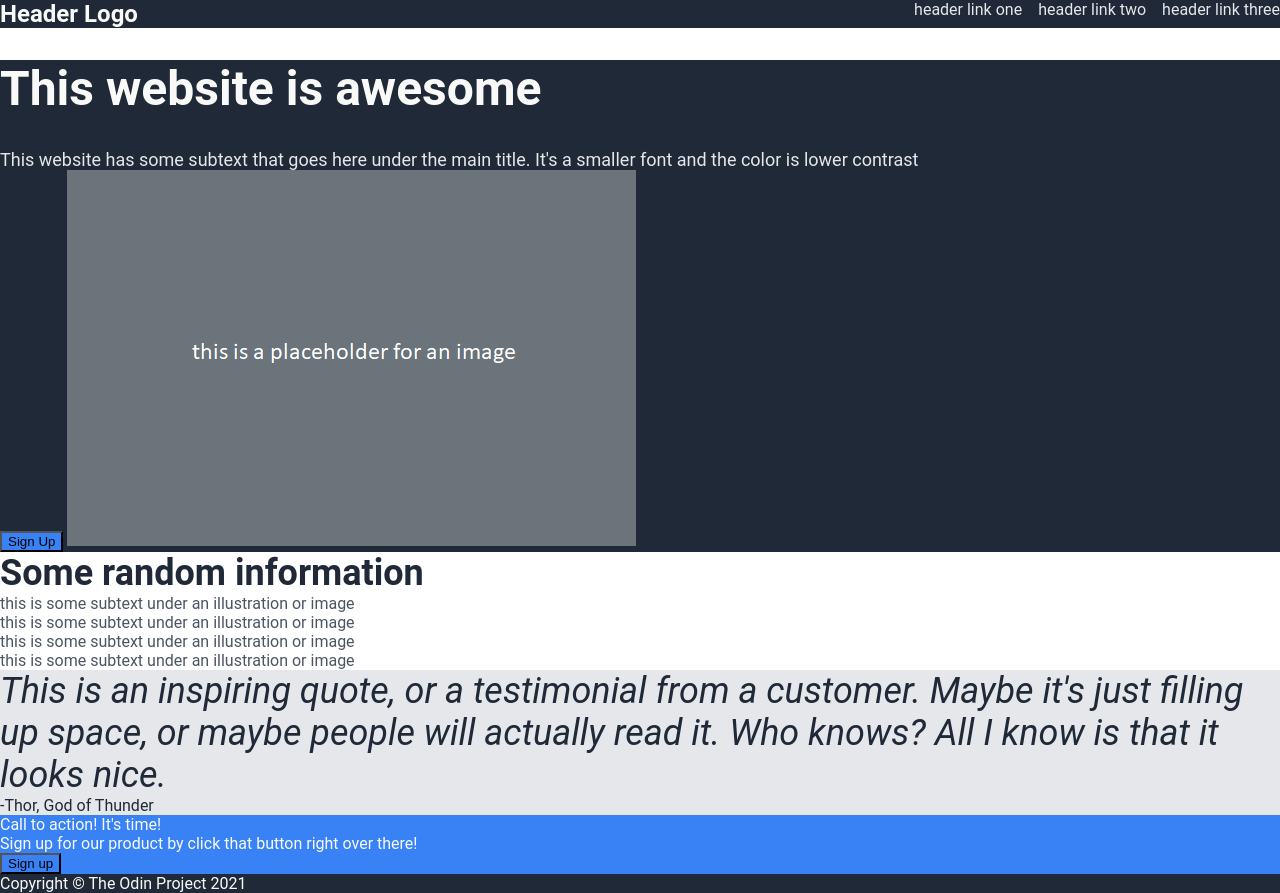
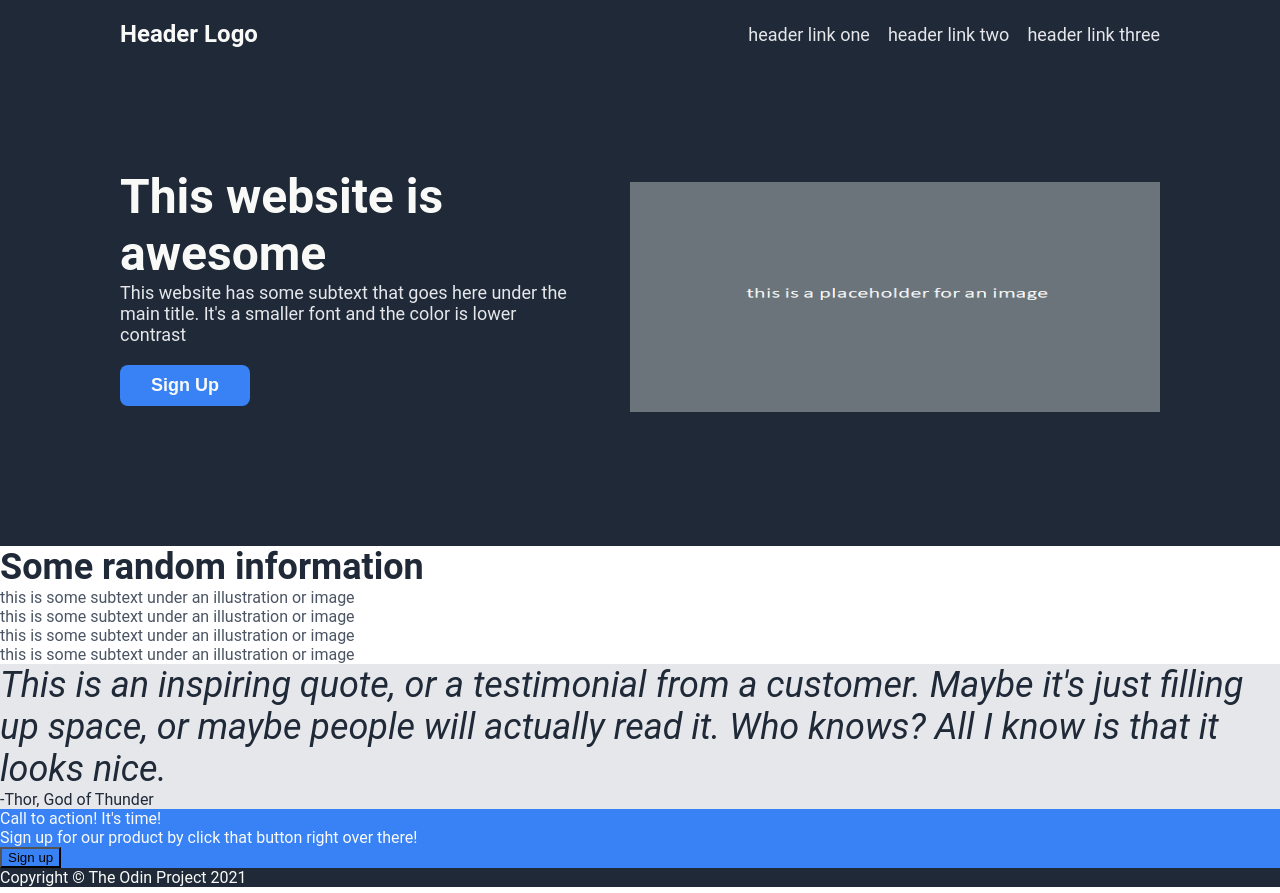
Before and after one commit to probablytyler/landing-page, a plain HTML site: page index.html in a window 1280 px wide. Drawn offline with Linux system fonts and the light colour scheme.

Commit message:
Add formatting for header sections

```diff
--- a/index.html
+++ b/index.html
@@ -8,7 +8,9 @@
     <title>Odin Landing Page</title>
 </head>
 <body>
-    <div class="header bg-dblue">
+    <div class="header-container bg-dblue">
+        <div class="container">
+            <div class="header">
                 <div class="logo white-text">Header Logo</div>
                 <ul class="links grey-text">
                     <li><a href="#">header link one</a></li>
@@ -16,14 +18,19 @@
                     <li><a href="#">header link three</a></li>
                 </ul>
             </div>
+            <div class="title">
+                <div class="left">
+                    <h1 class="white-text">This website is awesome</h1>
+                    <div class="title-subtext grey-text">This website has some subtext that goes here under the main title. It's a smaller font and the color is lower contrast</div>
+                    <button class="header-signup white-text">Sign Up</button>
+                </div>
+                <img alt="placeholder for an image" src="images/placeholder.png">
+            </div>
+        </div>
+    </div>
 
     <div class="content">
-        <div class="title bg-dblue">
-            <h1 class="white-text">This website is awesome</h1>
-            <div class="title-subtext grey-text">This website has some subtext that goes here under the main title. It's a smaller font and the color is lower contrast</div>
-            <button class="header-signup">Sign Up</button>
-            <img alt="placeholder for an image" src="images/placeholder.png">
-        </div>
+
         <div class="info-container">
             <div class="info-text black-text">Some random information</div>
             <div class="info">
--- a/styles.css
+++ b/styles.css
@@ -1,3 +1,5 @@
+* { box-sizing: border-box;}
+
 body {
     font-family: Roboto, Helvetica, 'Open Sans', sans-serif;
     margin: 0;
@@ -8,39 +10,70 @@ body {
     flex-direction: column;
 }
 
-.bg-dblue {
-    background-color: #1F2937;
+.bg-dblue {background-color: #1F2937;}
+
+.bg-lblue, button {background-color: #3882F6;}
+
+.grey-text {color: #E5E7EB;}
+
+.white-text {color: #F9FAF8;}
+
+.black-text {color: #1F2937;}
+
+.width {width: 1040px;}
+
+.border {border: 2px solid hotpink;}
+
+.header-container {
+    display: flex;
+    justify-content: center;
 }
 
-.bg-lblue,
-button {
-    background-color: #3882F6;
+.container {
+    width: 1040px;
 }
 
-.grey-text {
-    color: #E5E7EB;
-}
-
-.white-text {
-    color: #F9FAF8;
-}
-
-.black-text {
-    color: #1F2937;
+.left {
+    max-width: 460px;
 }
 
 .header {
     display: flex;
     justify-content: space-between;
+    min-width: 0;
+    min-height: 0;
+    padding: 20px 0;
+}
+
+.title {
+    display: flex;
+    flex-wrap: wrap;
+    justify-content: space-between;
+    align-items: center;
+    margin: 100px 0 120px 0;
+}
+
+img {
+    height: 230px;
+    width: 530px;
 }
 
 ul {
     list-style-type: none;
     display: flex;
+    align-items: center;
     margin: 0;
-    padding: 0px;
+    padding: 0;
     border: 0;
-    gap: 16px;
+    gap: 18px;
+    font-size: 18px;
+}
+
+li {
+    margin: 0;
+    padding: 0;
+    border: 0;
+    flex: 1 0 auto;
 }
 
 a {
@@ -56,6 +89,9 @@ a {
 h1 {
     font-size: 48px;
     font-weight: bolder;
+    margin: 0;
+    padding: 0;
+    border: 0;
 }
 
 .title-subtext {
@@ -79,3 +115,13 @@ h1 {
 .text {
     color: #4B5563;
 }
+
+.header-signup {
+    margin: 20px 0;
+    border: 0;
+    border-radius: 8px;
+    padding: 10px;
+    width: 130px;
+    font-size: 18px;
+    font-weight: bolder;
+}
```
Lines whose indentation alone changed are shown as unchanged.
